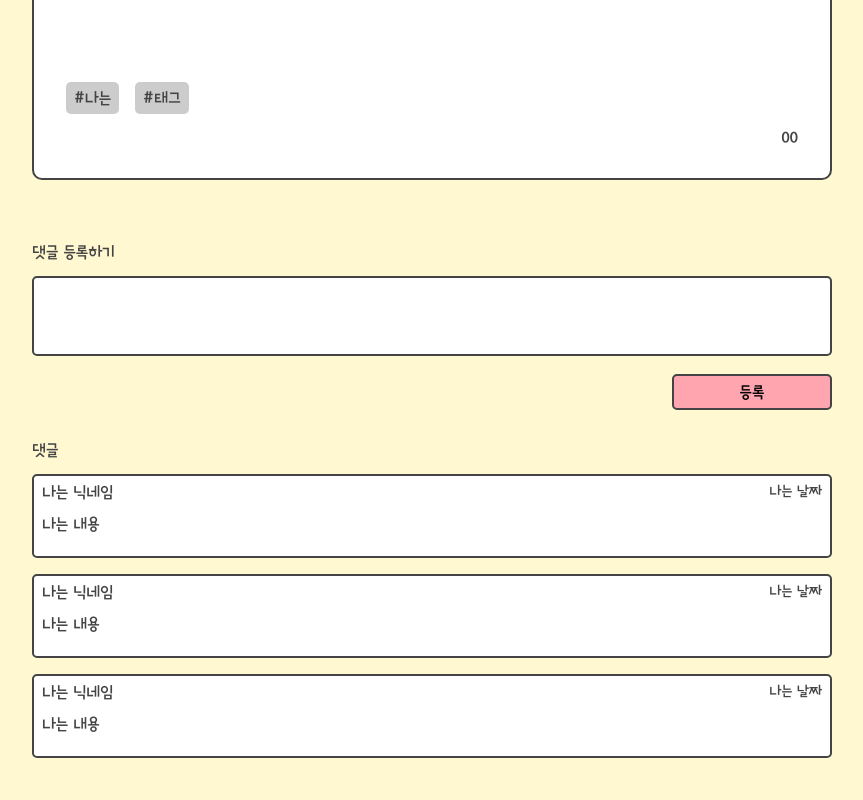
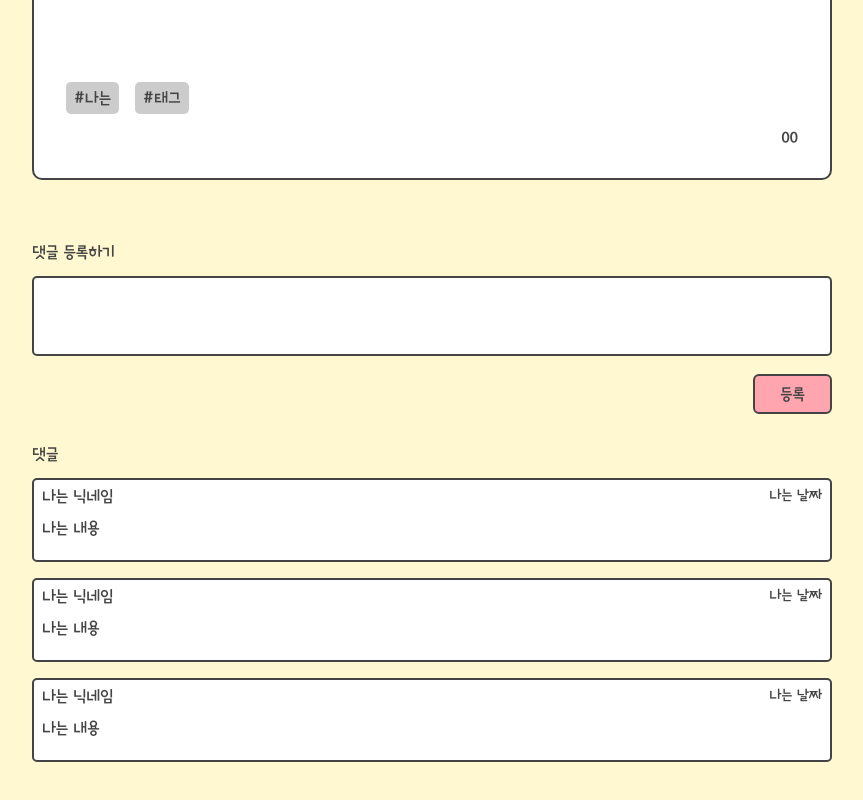
Before and after one commit to codestates-seb/seb44_main_001, a React (Vite) app in the folder client/: page /details in a window 1280 px wide. Shown: the part 718-1518 px from the top of the page, without its empty margins (208-1071 px from the left). Built offline with nearby package versions, Linux system fonts and the light colour scheme.

Commit message:
Chore: 버튼 컴포넌트 재사용

```diff
--- a/client/src/common/components/Button.tsx
+++ b/client/src/common/components/Button.tsx
@@ -1,16 +1,13 @@
-import React, { ButtonHTMLAttributes, Children } from 'react';
+import React, { ButtonHTMLAttributes, MouseEvent } from 'react';
 import { styled } from 'styled-components';
 
 interface ButtonProps extends ButtonHTMLAttributes<HTMLButtonElement> {
   children: React.ReactNode;
+  onClick?: (event: MouseEvent<HTMLButtonElement>) => void;
 }
 
-export default function Button({children}: ButtonProps) {
-  return (
-    <ButtonContainer>
-      {children}
-    </ButtonContainer>
-  )
+export default function Button({ children, ...attributes }: ButtonProps) {
+  return <ButtonContainer {...attributes}>{children}</ButtonContainer>;
 }
 
 const ButtonContainer = styled.button`
@@ -34,4 +31,4 @@ const ButtonContainer = styled.button`
   &:active {
     background-color: var(--color-pink-3);
   }
-`
+`;
--- a/client/src/pages/Details/components.tsx/CommentInput.tsx
+++ b/client/src/pages/Details/components.tsx/CommentInput.tsx
@@ -1,5 +1,6 @@
 import { styled } from 'styled-components';
 import { REGISTER, REGISTER_COMMENT } from '../../../common/util/constantValue';
+import Button from '../../../common/components/Button';
 
 export default function CommentInput() {
   return (
@@ -9,7 +10,7 @@ export default function CommentInput() {
         <textarea />
       </InputSection>
       <ButtonSection>
-        <button>{REGISTER}</button>
+        <Button children={REGISTER} />
       </ButtonSection>
     </Container>
   );
@@ -44,23 +45,4 @@ const InputSection = styled.section`
 const ButtonSection = styled.section`
   display: flex;
   justify-content: end;
-
-  > button {
-    font-family: 'BR-Regular';
-    font-size: var(--font-size-s);
-    border: 2px solid var(--color-black);
-    border-radius: 5px;
-    padding: 0.5rem;
-    background: var(--color-pink-1);
-    width: 10rem;
-    cursor: pointer;
-
-    &:hover {
-      background: var(--color-pink-2);
-    }
-
-    &:active {
-      background: var(--color-pink-3);
-    }
-  }
 `;
```
